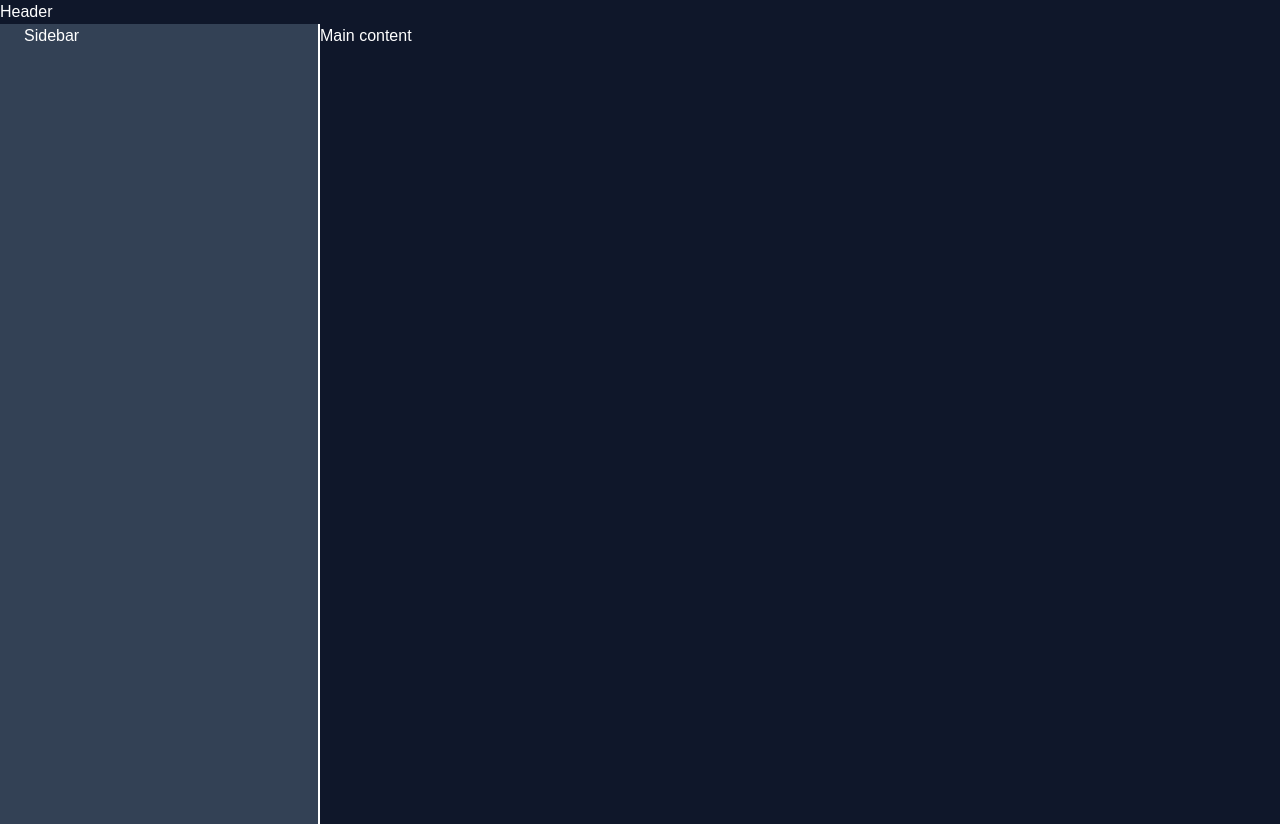
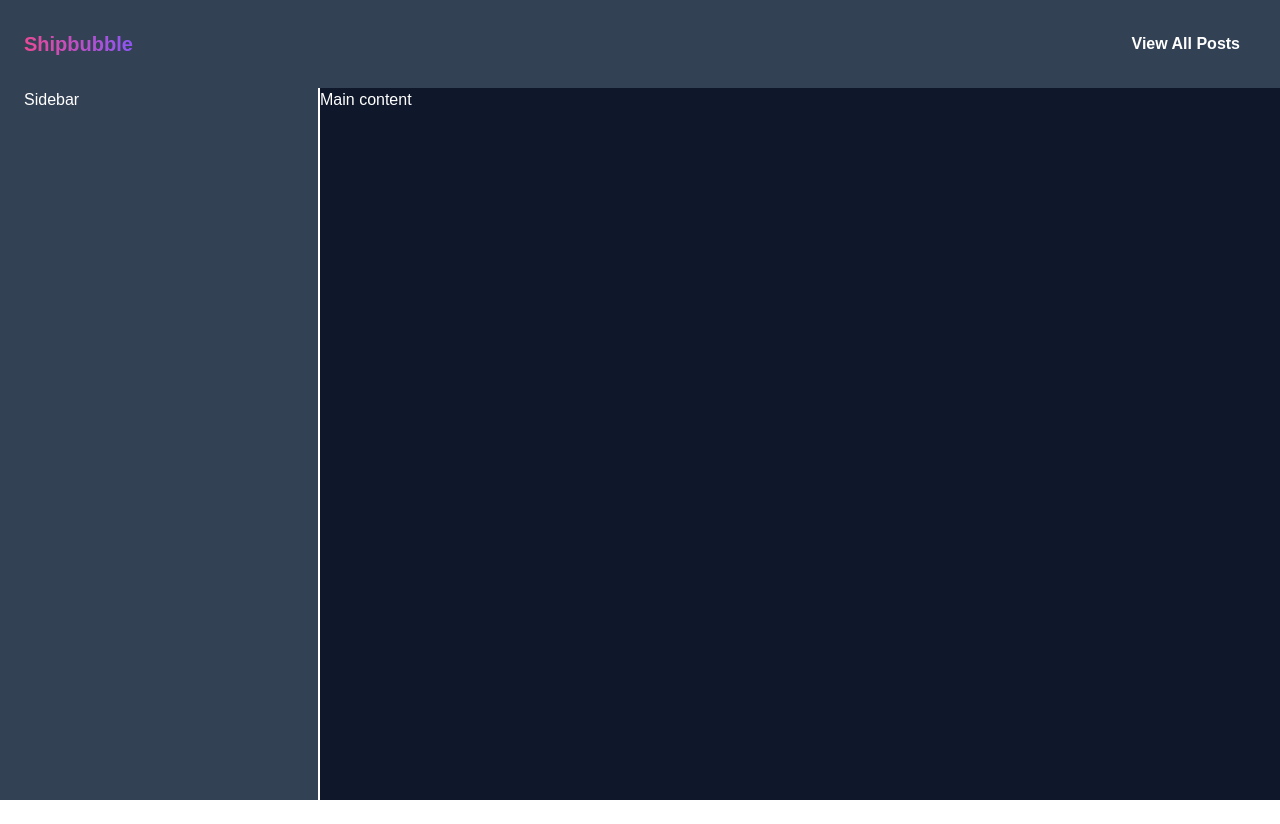
Before and after one commit to CodesManiac/shipbubble, a Next.js app: page / in a window 1280 px wide. After the commit the page ends 800 px from the top, so only its background shows below. Built offline with nearby package versions, Linux system fonts and the light colour scheme.

Commit message:
add header

```diff
--- a/components/Header.tsx
+++ b/components/Header.tsx
@@ -1,7 +1,19 @@
 import React from 'react';
 
-const Header = () => {
-  return <div>Header</div>;
+const Header = ({ viewAllPosts }: any) => {
+  return (
+    <header className='flex justify-between items-center bg-secondary p-6 sticky'>
+      <h2 className='bg-clip-text font-bold text-xl text-transparent bg-gradient-to-r from-[#ea4996] to-[#8d56f4]'>
+        Shipbubble
+      </h2>
+      <a
+        href='/'
+        className='py-2 px-4 rounded-lg font-semibold hover:-translate-y-1 hover:scale-110 hover:bg-primary duration-300'
+      >
+        View All Posts
+      </a>
+    </header>
+  );
 };
 
 export default Header;
--- a/components/Layout.tsx
+++ b/components/Layout.tsx
@@ -5,7 +5,7 @@ import Sidebar from './Sidebar';
 
 const Layout = ({ children }: any) => {
   return (
-    <div className=' bg-primary text-white overflow-hidden'>
+    <div className=' h-screen bg-primary text-white overflow-hidden'>
       <Head>
         <title>Shipbubble Assessment</title>
         <link rel='icon' href='/favicon.ico' />
--- a/slices/usersSlice.ts
+++ b/slices/usersSlice.ts
@@ -6,6 +6,7 @@ export interface UsersState {
     userPosts: [],
 
 }
+
 
 const initialState: UsersState = {
     users: [],
```
Also changed, not shown: 1 other file (tests, documents, lock files or other folders).
